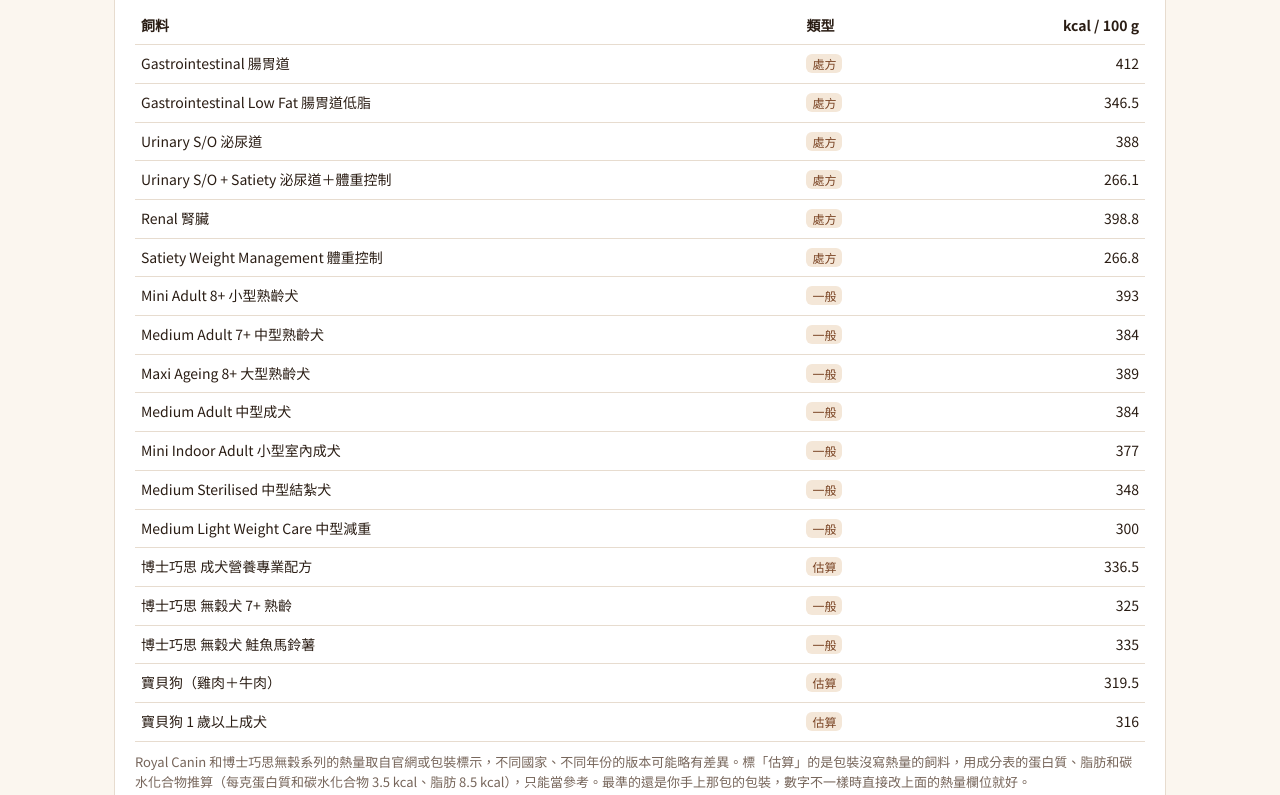
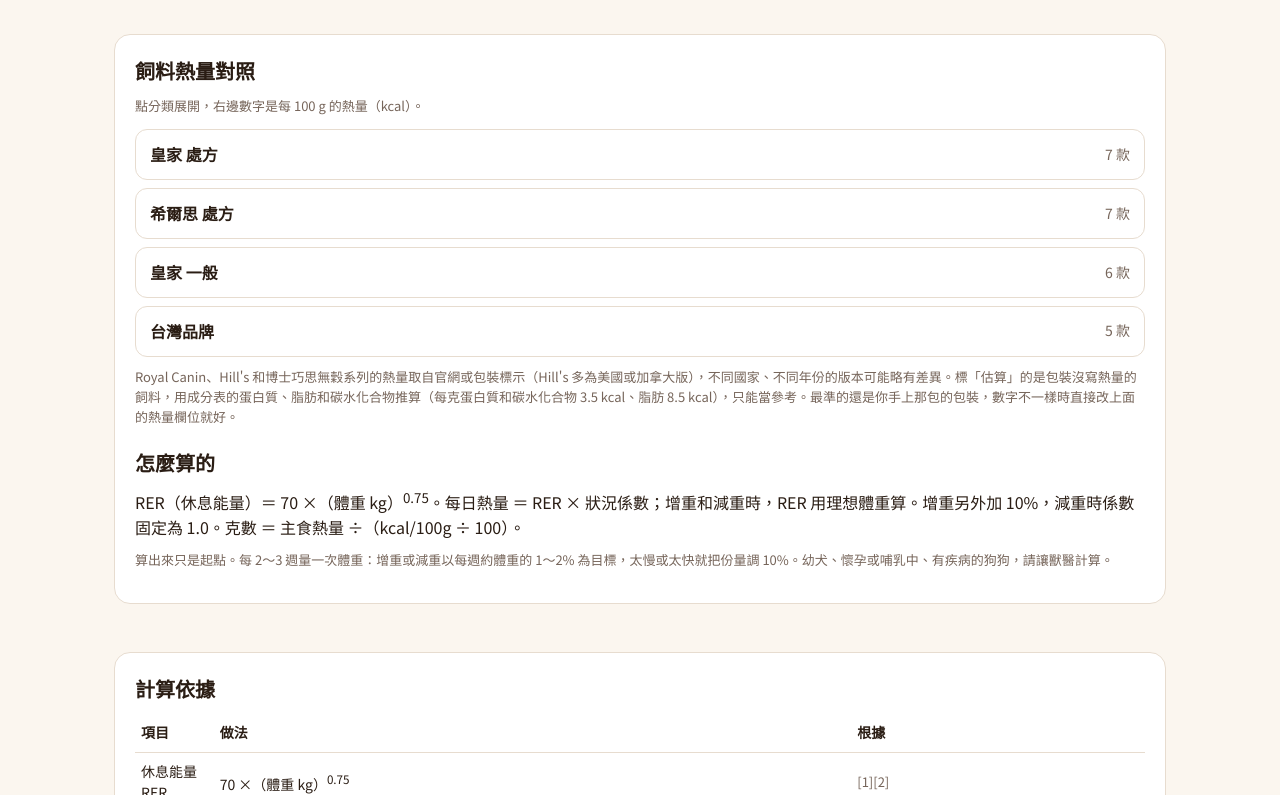
Before and after one commit to Ponponsobig/Ponponsobig.github.io, a plain HTML site: page dog-feed.html in a window 1280 px wide. Shown: the part 854-1649 px from the top of the page. Drawn offline with Linux system fonts and the light colour scheme.

Commit message:
Update dog-feed.html

```diff
--- a/dog-feed.html
+++ b/dog-feed.html
@@ -45,6 +45,11 @@ th,td{border-bottom:1px solid var(--line);padding:8px 6px;text-align:left}
 td.n{text-align:right;white-space:nowrap}
 .tag{font-size:12px;border-radius:6px;padding:1px 6px;background:var(--soft);color:var(--brown);white-space:nowrap}
 .note{font-size:13px;color:var(--mute);margin-top:10px}
+.grp{border:1px solid var(--line);border-radius:12px;margin-bottom:8px;overflow:hidden}
+.grp summary{cursor:pointer;padding:12px 14px;font-weight:700;display:flex;justify-content:space-between;gap:10px;min-height:44px;align-items:center}
+.grp summary span{font-weight:400;color:var(--mute);font-size:14px}
+.grp[open] summary{background:var(--soft)}
+.grp table{font-size:14px}.grp td{padding:8px 14px}
 .refs td:last-child{white-space:normal;font-size:13px;color:var(--mute)}
 .reflist{padding-left:22px;margin:0;font-size:14px}
 .reflist li{margin-bottom:10px}
@@ -60,8 +65,8 @@ td.n{text-align:right;white-space:nowrap}
 
 <div class="grid">
 <div class="card">
-  <label for="food">飼料</label>
-  <select id="food"></select>
+  <label for="cat">分類</label><select id="cat"></select>
+  <label for="food">飼料</label><select id="food"></select>
   <label for="kcal">熱量（kcal / 100 g）</label>
   <input id="kcal" type="number" inputmode="decimal" step="0.1" min="50" max="700">
   <div class="hint" id="kcalHint"></div>
@@ -110,8 +115,8 @@ td.n{text-align:right;white-space:nowrap}
 <div class="band" style="padding-top:0">
 <div class="card">
 <h2>飼料熱量對照</h2>
-<table class="stack"><thead><tr><th>飼料</th><th>類型</th><th style="text-align:right">kcal / 100 g</th></tr></thead><tbody id="tbl"></tbody></table>
-<p class="note">Royal Canin 和博士巧思無穀系列的熱量取自官網或包裝標示，不同國家、不同年份的版本可能略有差異。標「估算」的是包裝沒寫熱量的飼料，用成分表的蛋白質、脂肪和碳水化合物推算（每克蛋白質和碳水化合物 3.5 kcal、脂肪 8.5 kcal），只能當參考。最準的還是你手上那包的包裝，數字不一樣時直接改上面的熱量欄位就好。</p>
+<p class="note" style="margin-top:0">點分類展開，右邊數字是每 100 g 的熱量（kcal）。</p><div id="tbl"></div>
+<p class="note">Royal Canin、Hill's 和博士巧思無穀系列的熱量取自官網或包裝標示（Hill's 多為美國或加拿大版），不同國家、不同年份的版本可能略有差異。標「估算」的是包裝沒寫熱量的飼料，用成分表的蛋白質、脂肪和碳水化合物推算（每克蛋白質和碳水化合物 3.5 kcal、脂肪 8.5 kcal），只能當參考。最準的還是你手上那包的包裝，數字不一樣時直接改上面的熱量欄位就好。</p>
 <h2 style="margin-top:20px">怎麼算的</h2>
 <p style="margin:0">RER（休息能量）＝ 70 ×（體重 kg）<sup>0.75</sup>。每日熱量 ＝ RER × 狀況係數；增重和減重時，RER 用理想體重算。增重另外加 10%，減重時係數固定為 1.0。克數 ＝ 主食熱量 ÷（kcal/100g ÷ 100）。</p>
 <p class="note">算出來只是起點。每 2～3 週量一次體重：增重或減重以每週約體重的 1～2% 為目標，太慢或太快就把份量調 10%。幼犬、懷孕或哺乳中、有疾病的狗狗，請讓獸醫計算。</p>
@@ -144,33 +149,41 @@ td.n{text-align:right;white-space:nowrap}
 <li>Hall JA, et al. Using gross energy improves metabolizable energy predictive equations for pet foods whereas undigested protein and fiber content predict stool quality. <i>PLoS ONE</i>. 2013;8(1):e54405. doi:10.1371/journal.pone.0054405<br><a href="https://pmc.ncbi.nlm.nih.gov/articles/PMC3544805">PubMed Central</a></li>
 <li>Tanprasertsuk J, et al. Apparent total tract nutrient digestibility and metabolizable energy estimation in commercial fresh and extruded dry kibble dog foods. <i>Translational Animal Science</i>. 2021;5(3):txab071.（乾飼料用修正 Atwater 係數會低估熱量）<br><a href="https://pmc.ncbi.nlm.nih.gov/articles/PMC8279163">PubMed Central</a></li>
 </ol>
-<p class="note">飼料熱量來源：Royal Canin 各國官網產品頁（Gastrointestinal、Renal、Satiety、Mini Adult 8+、Medium Adult 7+、Maxi Ageing 8+、Medium Adult 等）；Urinary S/O 與 Gastrointestinal Low Fat 為零售商轉載的包裝標示；博士巧思無穀系列取自福壽官網；博士巧思成犬與寶貝狗包裝未標熱量，用上表的方法估算。</p>
+<p class="note">飼料熱量來源：Hill's 取自各國 Hill's 官網產品頁或官方產品資料表（i/d、i/d Low Fat、k/d、c/d 為美國版，z/d 為加拿大版，Metabolic 為南非版）；Hepatic 為 Royal Canin 澳洲官網；Royal Canin 各國官網產品頁（Gastrointestinal、Renal、Satiety、Mini Adult 8+、Medium Adult 7+、Maxi Ageing 8+、Medium Adult 等）；Urinary S/O 與 Gastrointestinal Low Fat 為零售商轉載的包裝標示；博士巧思無穀系列取自福壽官網；博士巧思成犬與寶貝狗包裝未標熱量，用上表的方法估算；M+10 官網未標熱量，因餵食建議表與 M+7 相同，推定熱量相同。</p>
 <p class="note">本工具是社團整理的參考資料，不能取代獸醫診斷。</p>
 </div>
 </div>
 
 <script>
 {
+const CATS=['皇家 處方','希爾思 處方','皇家 一般','台灣品牌','其他'];
 const FOODS=[
- {id:'gi',n:'Gastrointestinal 腸胃道',t:'處方',k:412,h:'歐洲／紐澳版標示值；美國版約 390'},
- {id:'gilf',n:'Gastrointestinal Low Fat 腸胃道低脂',t:'處方',k:346.5},
- {id:'so',n:'Urinary S/O 泌尿道',t:'處方',k:388},
- {id:'sosat',n:'Urinary S/O + Satiety 泌尿道＋體重控制',t:'處方',k:266.1},
- {id:'renal',n:'Renal 腎臟',t:'處方',k:398.8},
- {id:'sat',n:'Satiety Weight Management 體重控制',t:'處方',k:266.8},
- {id:'mini8',n:'Mini Adult 8+ 小型熟齡犬',t:'一般',k:393},
- {id:'med7',n:'Medium Adult 7+ 中型熟齡犬',t:'一般',k:384},
- {id:'maxi8',n:'Maxi Ageing 8+ 大型熟齡犬',t:'一般',k:389},
- {id:'med',n:'Medium Adult 中型成犬',t:'一般',k:384},
- {id:'miniin',n:'Mini Indoor Adult 小型室內成犬',t:'一般',k:377},
- {id:'medst',n:'Medium Sterilised 中型結紮犬',t:'一般',k:348},
- {id:'medlt',n:'Medium Light Weight Care 中型減重',t:'一般',k:300},
- {id:'pcad',n:'博士巧思 成犬營養專業配方',t:'估算',k:336.5,h:'包裝沒標熱量，用成分表估算（灰分假設 7%），實際可能差 5～10%'},
- {id:'pc7',n:'博士巧思 無穀犬 7+ 熟齡',t:'一般',k:325},
- {id:'pcgf',n:'博士巧思 無穀犬 鮭魚馬鈴薯',t:'一般',k:335},
- {id:'bdcb',n:'寶貝狗（雞肉＋牛肉）',t:'估算',k:319.5,h:'包裝沒標熱量，用成分表估算，實際可能差 5～10%'},
- {id:'bdad',n:'寶貝狗 1 歲以上成犬',t:'估算',k:316,h:'包裝沒標熱量，用成分表估算，實際可能差 5～10%'},
- {id:'custom',n:'其他飼料（自己輸入熱量）',t:'',k:380}
+ {g:0,id:'gi',n:'Gastrointestinal 腸胃道',k:412,h:'歐洲／紐澳版標示值；美國版約 390'},
+ {g:0,id:'gilf',n:'Gastrointestinal Low Fat 腸胃道低脂',k:346.5},
+ {g:0,id:'so',n:'Urinary S/O 泌尿道',k:388},
+ {g:0,id:'sosat',n:'Urinary S/O + Satiety 泌尿道＋體重控制',k:266.1},
+ {g:0,id:'renal',n:'Renal 腎臟',k:398.8},
+ {g:0,id:'hep',n:'Hepatic 肝臟',k:390.9,h:'澳洲版標示值；各國版本差異較大（約 375～404）'},
+ {g:0,id:'sat',n:'Satiety Weight Management 體重控制',k:266.8},
+ {g:1,id:'hid',n:'i/d 消化系統護理（原顆粒）',k:359.8,h:'美國版標示 3598 kcal/kg；小顆粒版請看包裝'},
+ {g:1,id:'hidlf',n:'i/d Low Fat 低脂消化系統護理',k:331.1,h:'美國版標示 3311 kcal/kg'},
+ {g:1,id:'hkd',n:'k/d 腎臟病護理（雞肉）',k:400.1,h:'美國版標示 4001 kcal/kg'},
+ {g:1,id:'hcd',n:'c/d Multicare 泌尿道護理',k:382,h:'美國版標示 3820 kcal/kg'},
+ {g:1,id:'hzd',n:'z/d 皮膚／食物敏感',k:355.6,h:'加拿大版標示 3556 kcal/kg'},
+ {g:1,id:'hwd',n:'w/d 消化／體重／血糖管理',k:310,h:'美國版標示 3100 kcal/kg'},
+ {g:1,id:'hmet',n:'Metabolic 體重管理',k:310.7,h:'南非版標示 3107 kcal/kg'},
+ {g:2,id:'mini8',n:'Mini Adult 8+ 小型熟齡犬',k:393},
+ {g:2,id:'mini12',n:'Mini Ageing 12+ 小型老犬',k:383},
+ {g:2,id:'med',n:'MA 中型成犬',k:384},
+ {g:2,id:'med7',n:'M+7 中型熟齡犬',k:384},
+ {g:2,id:'med10',n:'M+10 中型老犬',k:384,t:'估算',h:'官網沒寫熱量；餵食建議表跟 M+7 完全相同，推定熱量一樣'},
+ {g:2,id:'maxi8',n:'Maxi Ageing 8+ 大型熟齡犬',k:389},
+ {g:3,id:'pcad',n:'博士巧思 成犬營養專業配方',k:336.5,t:'估算',h:'包裝沒標熱量，用成分表估算（灰分假設 7%），實際可能差 5～10%'},
+ {g:3,id:'pc7',n:'博士巧思 無穀犬 7+ 熟齡',k:325},
+ {g:3,id:'pcgf',n:'博士巧思 無穀犬 鮭魚馬鈴薯',k:335},
+ {g:3,id:'bdcb',n:'寶貝狗（雞肉＋牛肉）',k:319.5,t:'估算',h:'包裝沒標熱量，用成分表估算，實際可能差 5～10%'},
+ {g:3,id:'bdad',n:'寶貝狗 1 歲以上成犬',k:316,t:'估算',h:'包裝沒標熱量，用成分表估算，實際可能差 5～10%'},
+ {g:4,id:'custom',n:'其他飼料（自己輸入熱量）',k:380}
 ];
 const LIFE=[
  {f:1.6,n:'已結紮成犬，一般活動量'},
@@ -182,13 +195,15 @@ const LIFE=[
  {f:2.0,n:'幼犬，4 個月到成年',p:1}
 ];
 const $=id=>document.getElementById(id);
-$('food').innerHTML=FOODS.map((f,i)=>`<option value="${i}">${f.n}</option>`).join('');
+$('cat').innerHTML=CATS.map((c,i)=>`<option value="${i}">${c}</option>`).join('');
+function fillFoods(){const g=+$('cat').value;$('food').innerHTML=FOODS.map((f,i)=>f.g===g?`<option value="${i}">${f.n}</option>`:'').join('')}
+fillFoods();
 $('life').innerHTML=LIFE.map((l,i)=>`<option value="${i}">${l.n}（×${l.f}）</option>`).join('');
-$('tbl').innerHTML=FOODS.filter(f=>f.id!=='custom').map(f=>`<tr><td>${f.n}</td><td><span class="tag">${f.t}</span></td><td class="n">${f.k}</td></tr>`).join('');
+$('tbl').innerHTML=CATS.slice(0,4).map((c,gi)=>`<details class="grp"><summary>${c}<span>${FOODS.filter(f=>f.g===gi).length} 款</span></summary><table><tbody>${FOODS.filter(f=>f.g===gi).map(f=>`<tr><td>${f.n}${f.t?` <span class="tag">${f.t}</span>`:''}</td><td class="n">${f.k}</td></tr>`).join('')}</tbody></table></details>`).join('');
 let goal='keep';
-const KEY='dogFeedCalc1';
+const KEY='dogFeedCalc2';
 function save(){try{localStorage.setItem(KEY,JSON.stringify({food:$('food').value,kcal:$('kcal').value,w:$('w').value,iw:$('iw').value,life:$('life').value,meals:$('meals').value,treat:$('treat').value,goal}))}catch(e){}}
-function load(){try{const s=JSON.parse(localStorage.getItem(KEY)||'null');if(!s)return false;for(const k of ['food','w','iw','life','meals','treat'])if(s[k]!=null)$(k).value=s[k];goal=s.goal||'keep';$('kcal').value=s.kcal||FOODS[+$('food').value].k;return true}catch(e){return false}}
+function load(){try{const s=JSON.parse(localStorage.getItem(KEY)||'null');if(!s)return false;if(s.food!=null&&FOODS[+s.food]){$('cat').value=FOODS[+s.food].g;fillFoods();}for(const k of ['food','w','iw','life','meals','treat'])if(s[k]!=null)$(k).value=s[k];goal=s.goal||'keep';$('kcal').value=s.kcal||FOODS[+$('food').value].k;return true}catch(e){return false}}
 function setFoodKcal(){const f=FOODS[+$('food').value];$('kcal').value=f.k;}
 function fmt(x,d=0){return Number.isFinite(x)?x.toLocaleString('zh-TW',{maximumFractionDigits:d,minimumFractionDigits:d}):'—'}
 function calc(){
@@ -220,12 +235,13 @@ function calc(){
   if(goal==='gain'&&iw<=w)tips.push('增重時，理想體重應該比現在重。');
   if(goal==='lose'&&iw>=w)tips.push('減重時，理想體重應該比現在輕。');
   if(f.t==='估算')tips.push('這款飼料的熱量是估算值，量體重調整份量會比較準。');
-  if(f.t==='處方')tips.push('處方飼料請照獸醫指示，份量若跟獸醫說的不同，以獸醫為準。');
+  if(f.g<2)tips.push('處方飼料請照獸醫指示，份量若跟獸醫說的不同，以獸醫為準。');
   $('warn').innerHTML=tips.join('<br>')||'算出來的是起點，每隻狗代謝不同，記得定期量體重。';
   $('warn').style.display='block';
   save();
 }
 if(!load())setFoodKcal();
+$('cat').addEventListener('change',()=>{fillFoods();setFoodKcal();calc()});
 $('food').addEventListener('change',()=>{setFoodKcal();calc()});
 for(const id of ['kcal','w','iw','life','meals','treat'])$(id).addEventListener('input',calc);
 for(const b of document.querySelectorAll('#goal button'))b.addEventListener('click',()=>{goal=b.dataset.v;calc()});
```
